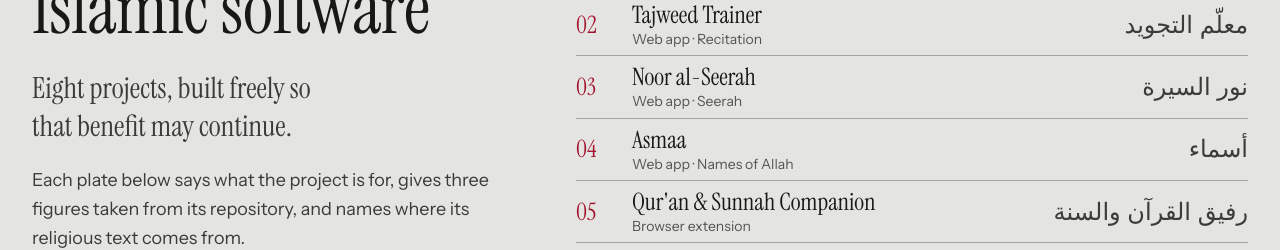
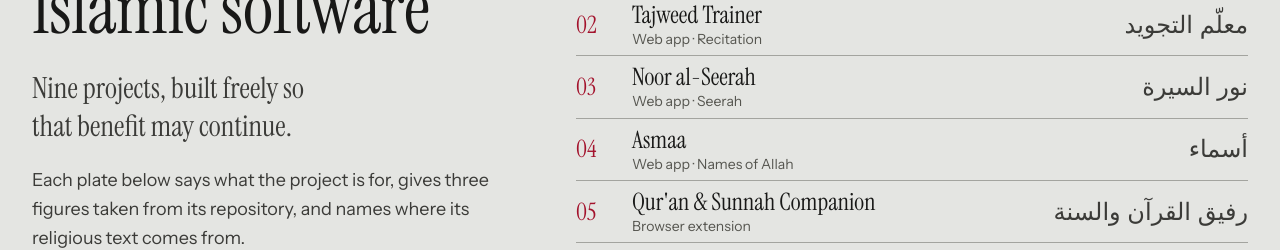
Before and after one commit to Abdalla-Eldoumani/my-islamic-portfolio, a Next.js app: page / in a window 1280 px wide. Shown: the part 408-658 px from the top of the page. Built offline with nearby package versions, Linux system fonts and the light colour scheme; a web font is replaced by a local one.

Commit message:
count nine projects in the hero

```diff
--- a/src/components/hero.tsx
+++ b/src/components/hero.tsx
@@ -17,7 +17,7 @@ export function Hero() {
             Open-source Islamic software
           </h1>
           <p className="mt-6 max-w-[34rem] font-display text-[clamp(1.375rem,1.1rem+0.9vw,1.875rem)] leading-[1.3] text-balance text-ink-2">
-            Eight projects, built freely so that benefit may continue.
+            Nine projects, built freely so that benefit may continue.
           </p>
           <p className="mt-5 max-w-[34rem] text-ink-2">
             Each plate below says what the project is for, gives three figures
```
